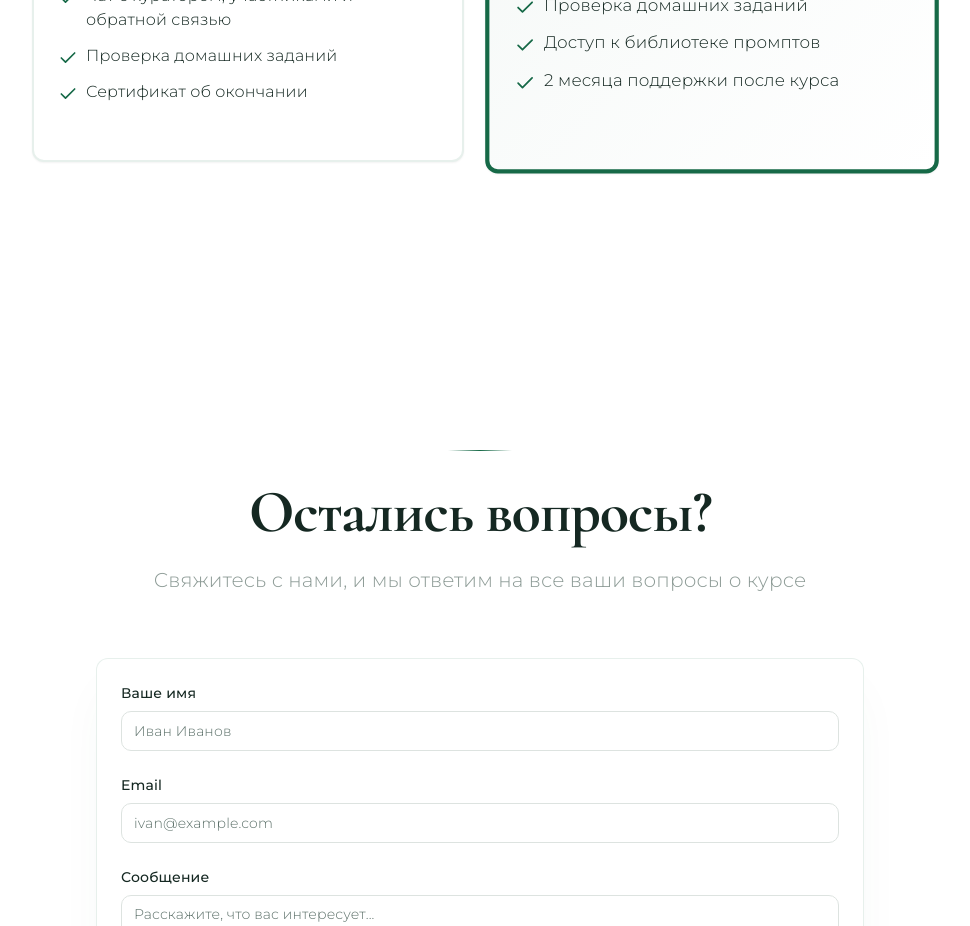
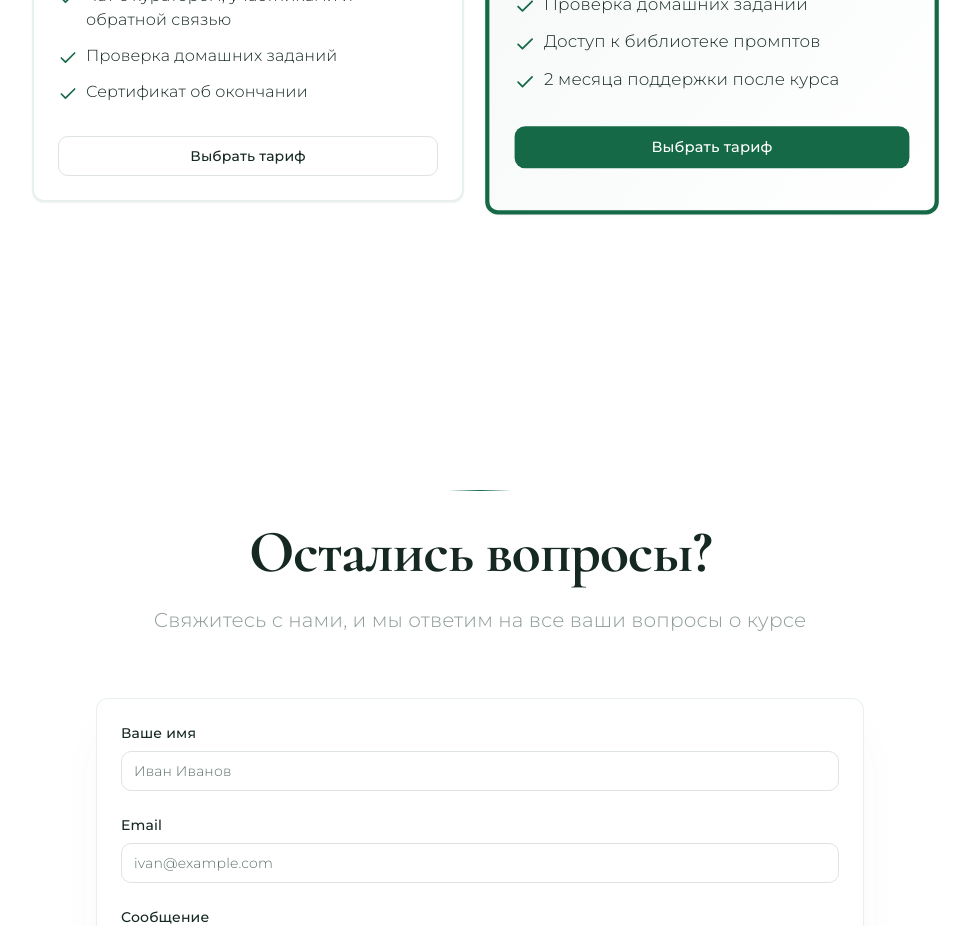
Before and after one commit to pr-poehali-dev/neuro-design-course-1, a React (Vite) app: page / in a window 1280 px wide. Shown: the part 5220-6146 px from the top of the page, without its empty margins (160-1130 px from the left). Built offline with nearby package versions, Linux system fonts and the light colour scheme.

Commit message:
Отмена незавершенных изменений

```diff
--- a/src/pages/Index.tsx
+++ b/src/pages/Index.tsx
@@ -390,19 +390,13 @@ const Index = () => {
                     <span>Сертификат об окончании</span>
                   </li>
                 </ul>
-                <div id="7fc86231ba6441e4ed8b4da521098d16a78542ff"></div>
-                <script
-                  dangerouslySetInnerHTML={{
-                    __html: `
-                      (function() {
-                        var script = document.createElement('script');
-                        script.id = '7fc86231ba6441e4ed8b4da521098d16a78542ff';
-                        script.src = 'https://edu.academy-design-mt.ru/pl/lite/widget/script?id=1502708';
-                        document.getElementById('7fc86231ba6441e4ed8b4da521098d16a78542ff').appendChild(script);
-                      })();
-                    `
-                  }}
-                />
+                <Button
+                  className="w-full"
+                  variant="outline"
+                  onClick={() => window.open('https://wa.me/79785454202?text=%D0%9F%D1%80%D0%B8%D0%B2%D0%B5%D1%82!%20%D0%A5%D0%BE%D1%87%D1%83%20%D0%B8%D0%B7%D1%83%D1%87%D0%B8%D1%82%D1%8C%20%D0%BD%D0%B5%D0%B9%D1%80%D0%BE%D1%81%D0%B5%D1%82%D0%B8%20', '_blank')}
+                >
+                  Выбрать тариф
+                </Button>
               </CardContent>
             </Card>
 
@@ -440,19 +434,12 @@ const Index = () => {
                     <span>2 месяца поддержки после курса</span>
                   </li>
                 </ul>
-                <div id="118625b3563b63f4cb24eaf7ee8acaed2c24abbc"></div>
-                <script
-                  dangerouslySetInnerHTML={{
-                    __html: `
-                      (function() {
-                        var script = document.createElement('script');
-                        script.id = '118625b3563b63f4cb24eaf7ee8acaed2c24abbc';
-                        script.src = 'https://edu.academy-design-mt.ru/pl/lite/widget/script?id=1502711';
-                        document.getElementById('118625b3563b63f4cb24eaf7ee8acaed2c24abbc').appendChild(script);
-                      })();
-                    `
-                  }}
-                />
+                <Button
+                  className="w-full"
+                  onClick={() => window.open('https://wa.me/79785454202?text=%D0%9F%D1%80%D0%B8%D0%B2%D0%B5%D1%82!%20%D0%A5%D0%BE%D1%87%D1%83%20%D0%B8%D0%B7%D1%83%D1%87%D0%B8%D1%82%D1%8C%20%D0%BD%D0%B5%D0%B9%D1%80%D0%BE%D1%81%D0%B5%D1%82%D0%B8%20', '_blank')}
+                >
+                  Выбрать тариф
+                </Button>
               </CardContent>
             </Card>
           </div>
```
